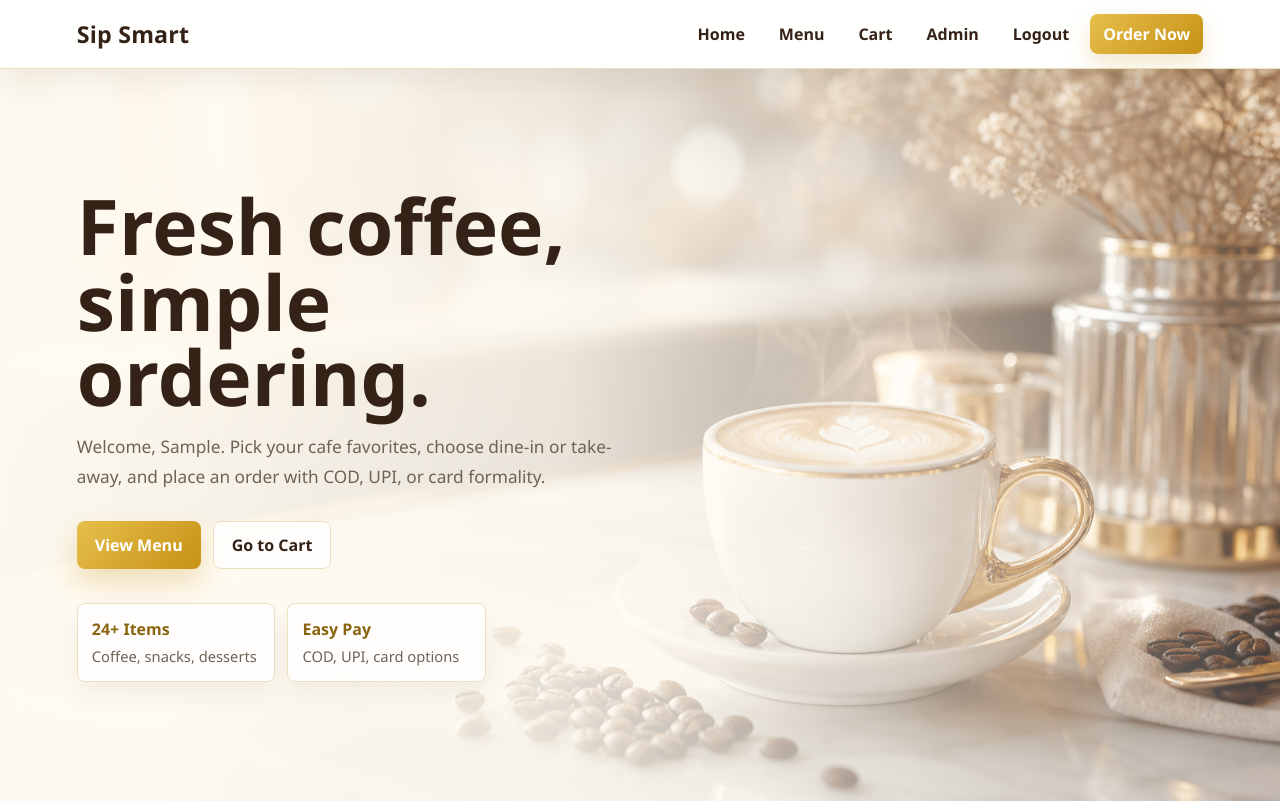
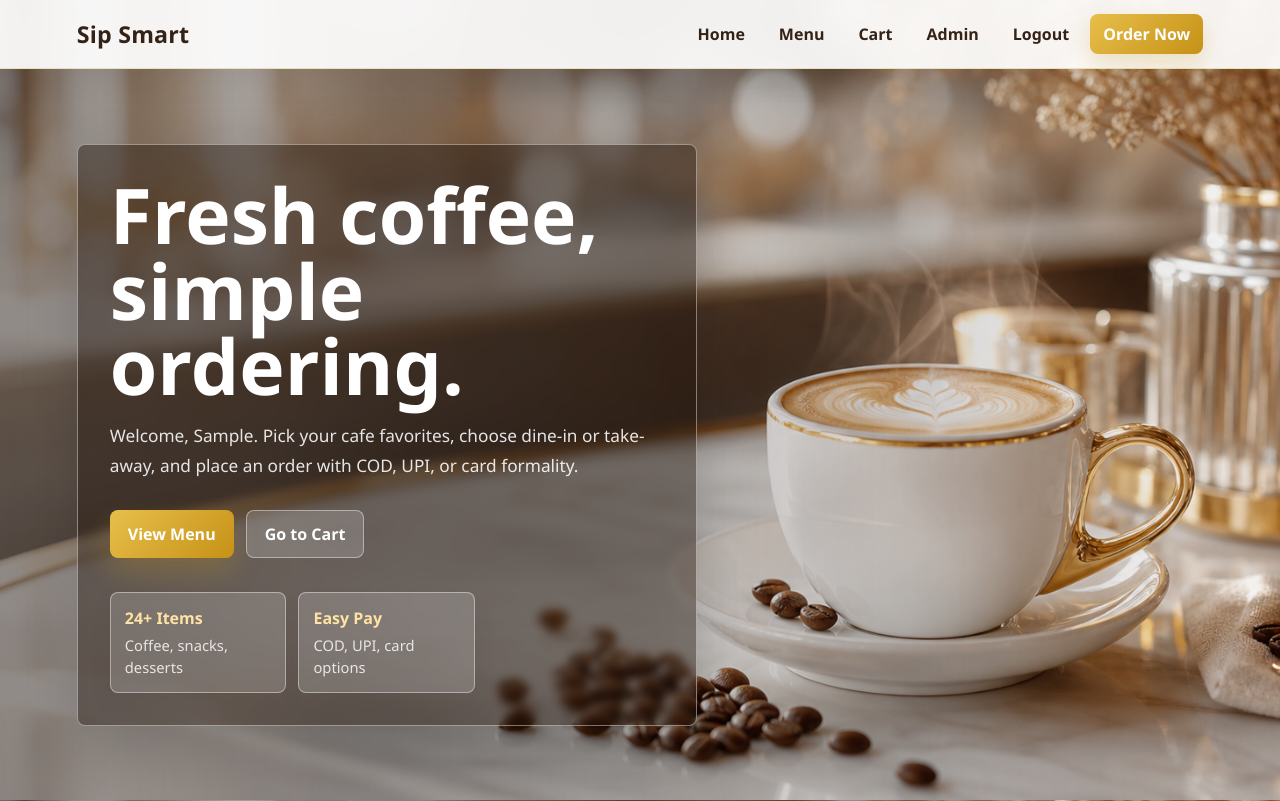
Before and after one commit to Sivasathwik/Sip_Smart_cafe, a Django app: page /home/ in a window 1280 px wide. Run offline with Django 5.2, Linux system fonts and the light colour scheme; the visitor is signed in with stand-in values (Sample User, id 1).

Commit message:
Use coffee background on home page

```diff
--- a/coffes/templates/home.html
+++ b/coffes/templates/home.html
@@ -13,13 +13,17 @@
       --cream: #fffaf0;
       --muted: #6f6256;
       --line: #eadfbf;
+      --glass: rgba(32, 18, 9, .46);
+      --glass-line: rgba(255,255,255,.42);
     }
     * { margin: 0; padding: 0; box-sizing: border-box; }
     body {
       min-height: 100vh;
       font-family: "Segoe UI", Arial, sans-serif;
       color: var(--coffee);
-      background: var(--cream);
+      background:
+        linear-gradient(90deg, rgba(26,14,8,.48), rgba(26,14,8,.04)),
+        url('/static/images/coffee-hero-bg.png') center / cover no-repeat fixed;
     }
     .navbar {
       position: sticky;
@@ -72,12 +76,17 @@
       display: grid;
       align-items: center;
       padding: 54px 6vw;
-      background:
-        linear-gradient(90deg, rgba(255,250,240,.98) 0%, rgba(255,250,240,.88) 44%, rgba(255,250,240,.24) 100%),
-        url('/static/images/coffee-hero-bg.png') center right / cover no-repeat;
+      background: transparent;
     }
     .hero-inner {
       max-width: 620px;
+      padding: 32px;
+      border: 1px solid var(--glass-line);
+      border-radius: 8px;
+      color: white;
+      background: var(--glass);
+      backdrop-filter: blur(4px);
+      box-shadow: 0 24px 70px rgba(0,0,0,.22);
       animation: fadeUp .45s ease both;
     }
     .eyebrow {
@@ -96,12 +105,12 @@
     h1 {
       font-size: clamp(2.3rem, 6vw, 4.8rem);
       line-height: .98;
-      color: var(--coffee);
+      color: white;
       margin-bottom: 18px;
       letter-spacing: 0;
     }
     .subtitle {
-      color: var(--muted);
+      color: rgba(255,255,255,.88);
       font-size: 1.08rem;
       line-height: 1.75;
       max-width: 560px;
@@ -129,9 +138,9 @@
       box-shadow: 0 14px 28px rgba(198,145,22,.26);
     }
     .btn-light {
-      color: var(--coffee);
-      background: rgba(255,255,255,.78);
-      border: 1px solid var(--line);
+      color: white;
+      background: rgba(255,255,255,.16);
+      border: 1px solid var(--glass-line);
     }
     .btn:hover { transform: translateY(-2px); box-shadow: 0 16px 32px rgba(52,34,23,.12); }
     .btn:active { transform: scale(.985); }
@@ -143,14 +152,14 @@
       margin-top: 34px;
     }
     .info {
-      background: rgba(255,255,255,.78);
-      border: 1px solid var(--line);
+      background: rgba(255,255,255,.16);
+      border: 1px solid var(--glass-line);
       border-radius: 8px;
       padding: 14px;
       box-shadow: 0 12px 24px rgba(52,34,23,.06);
     }
-    .info strong { display: block; color: #8a6410; margin-bottom: 5px; }
-    .info span { color: var(--muted); font-size: .92rem; }
+    .info strong { display: block; color: #ffe3a4; margin-bottom: 5px; }
+    .info span { color: rgba(255,255,255,.82); font-size: .92rem; }
     @keyframes fadeUp {
       from { opacity: 0; transform: translateY(12px); }
       to { opacity: 1; transform: translateY(0); }
@@ -159,6 +168,7 @@
       .navbar { align-items: flex-start; flex-direction: column; }
       .nav-links { justify-content: flex-start; }
       .hero { background-position: center; }
+      .hero-inner { padding: 24px; }
       .quick-info { grid-template-columns: 1fr; }
     }
   </style>
```
